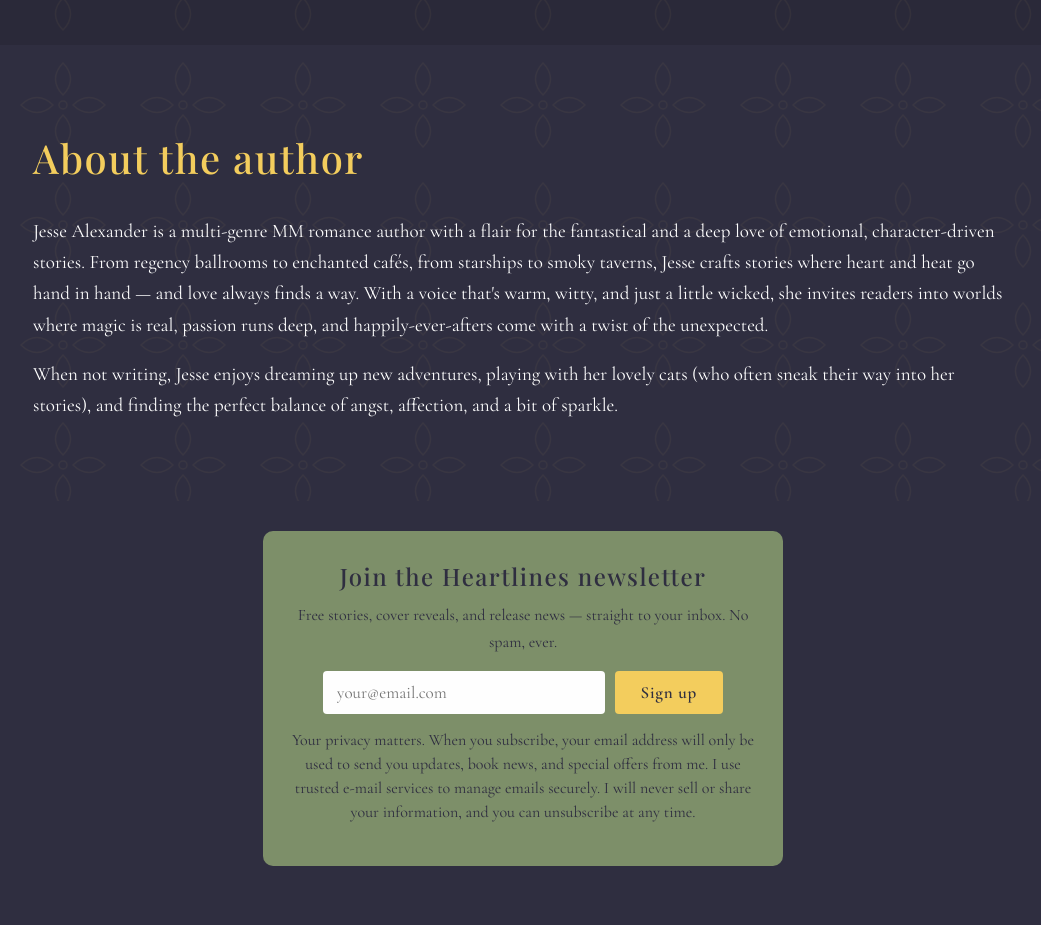
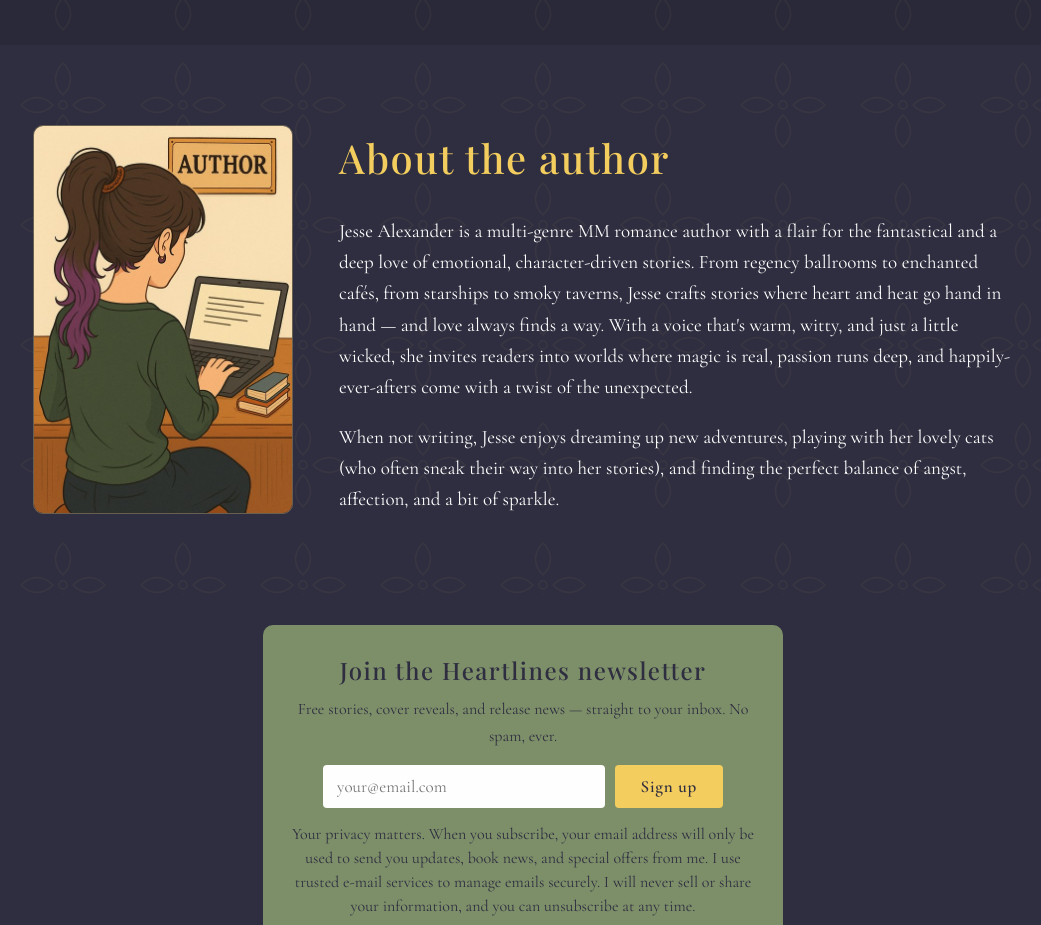
Before and after one commit to WorldsEdgePress/JAwebsite, a plain HTML site: page index.html in a window 1280 px wide. Shown: the part 2480-3405 px from the top of the page, without its empty margins (117-1158 px from the left). Drawn offline with nearby package versions, Linux system fonts and the light colour scheme.

Commit message:
Add author portrait to the About section
Web copy of final portrait.png from the Published covers folder.

Co-Authored-By: Claude Fable 5 <noreply@anthropic.com>

```diff
--- a/index.html
+++ b/index.html
@@ -113,8 +113,8 @@
 
     <section id="about" class="about damask">
       <div class="about-inner">
-        <div class="portrait" >
-          <img src="assets/word-witch.jpg" alt="Illustration of Jesse Alexander writing at a laptop beneath a Word Witch sign" onerror="this.parentElement.classList.add('empty')">
+        <div class="portrait">
+          <img src="assets/author-portrait.jpg" alt="Illustration of Jesse Alexander writing at a laptop beneath an Author sign" onerror="this.parentElement.classList.add('empty')">
         </div>
         <div class="about-text">
           <h2>About the author</h2>
```
Also changed, not shown: assets/author-portrait.jpg (added).
